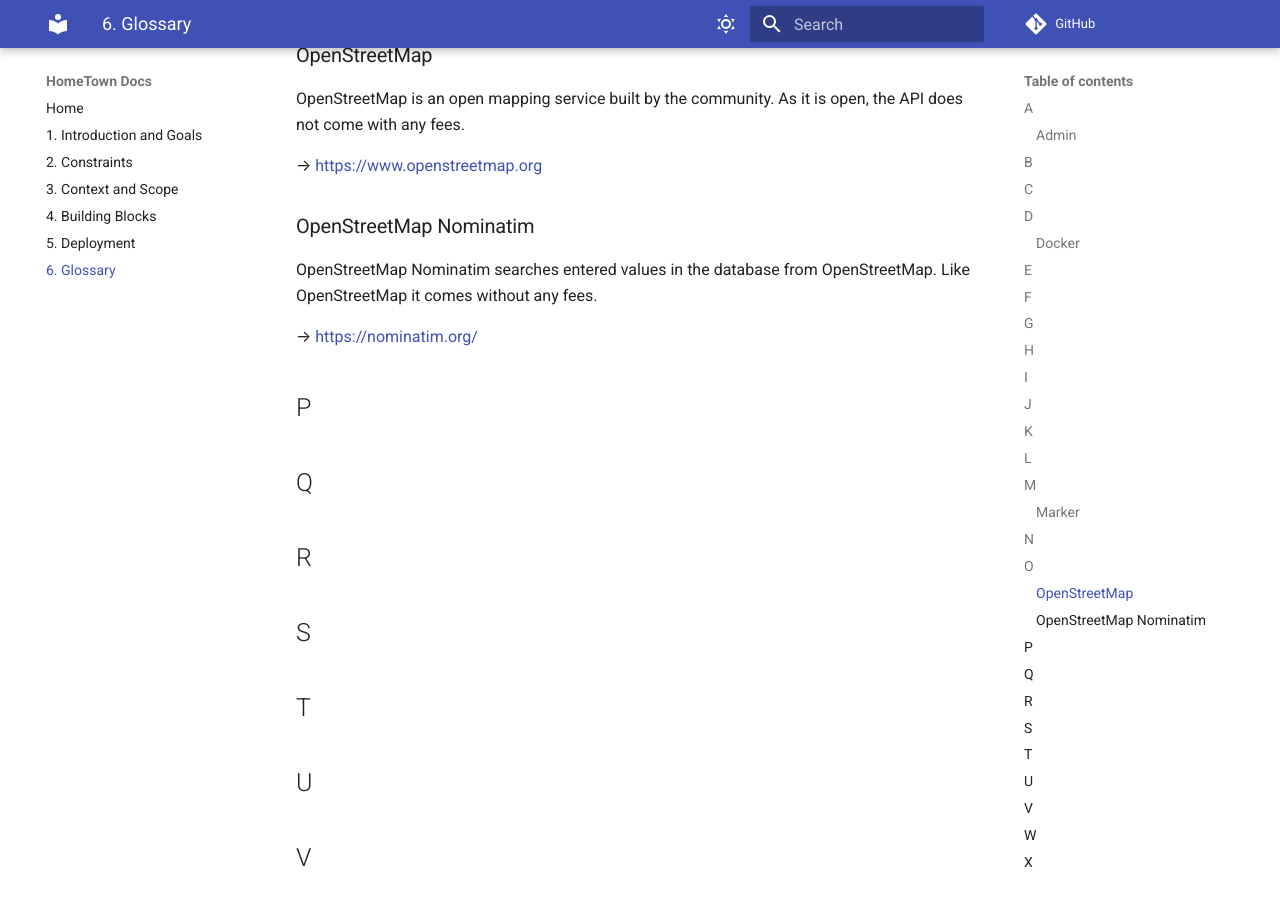
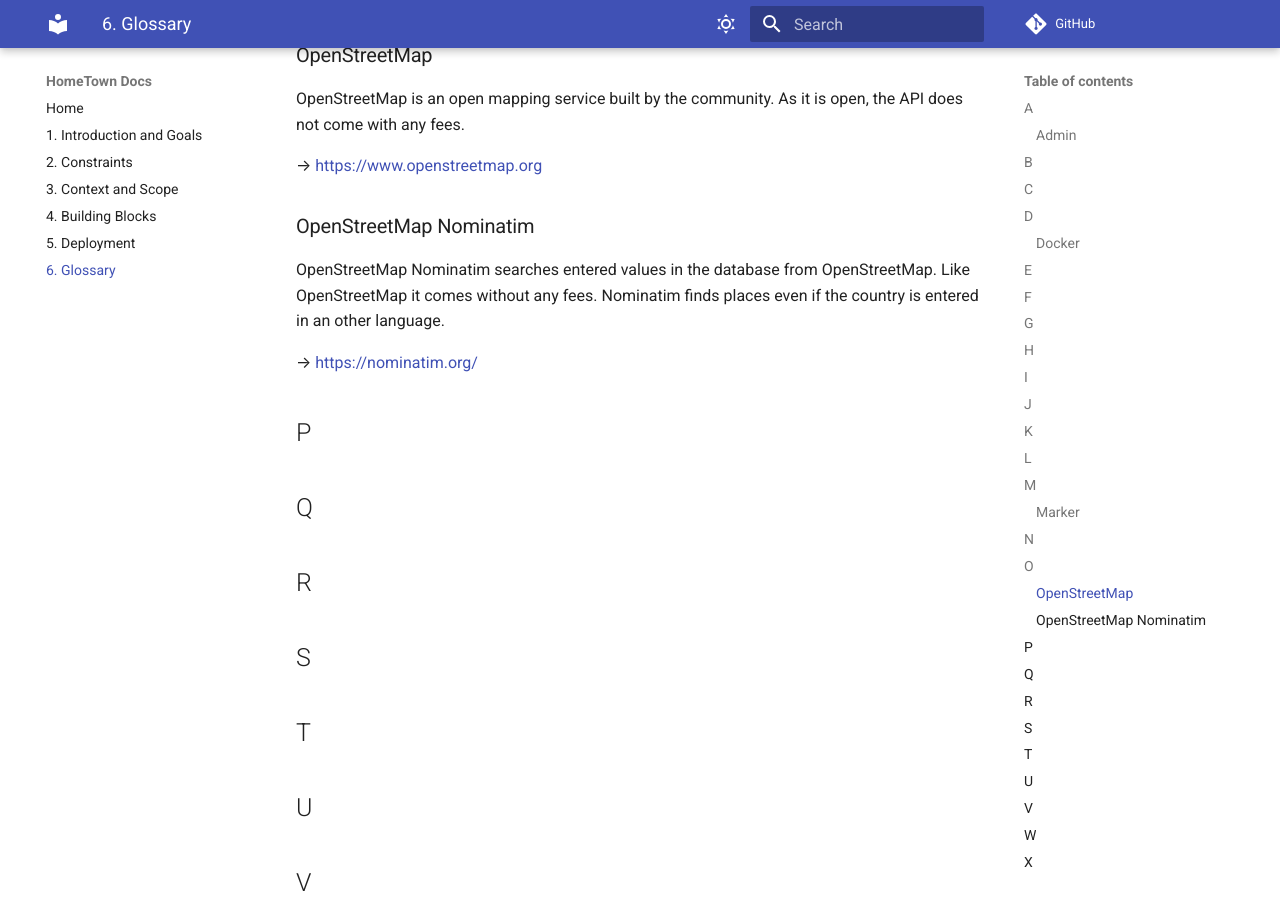
Before and after one commit to Lezurex/hometown, an MkDocs documentation site: the page built from docs/06.-Glossary.md, in a window 1280 px wide and 900 px high, scrolled down 1596 px. Built offline with MkDocs 1.6.1 and Material for MkDocs 9.7.7, drawn with Linux system fonts in a browser that asks for light colours; comment, search, counter and statistics services are not loaded.

Commit message:
:memo: improve glossary

```diff
--- a/docs/06.-Glossary.md
+++ b/docs/06.-Glossary.md
@@ -53,6 +53,7 @@ OpenStreetMap is an open mapping service built by the community. As it is open,
 ### OpenStreetMap Nominatim
 
 OpenStreetMap Nominatim searches entered values in the database from OpenStreetMap. Like OpenStreetMap it comes without any fees.
+Nominatim finds places even if the country is entered in an other language.
 
 &rarr; <https://nominatim.org/>
 
```
